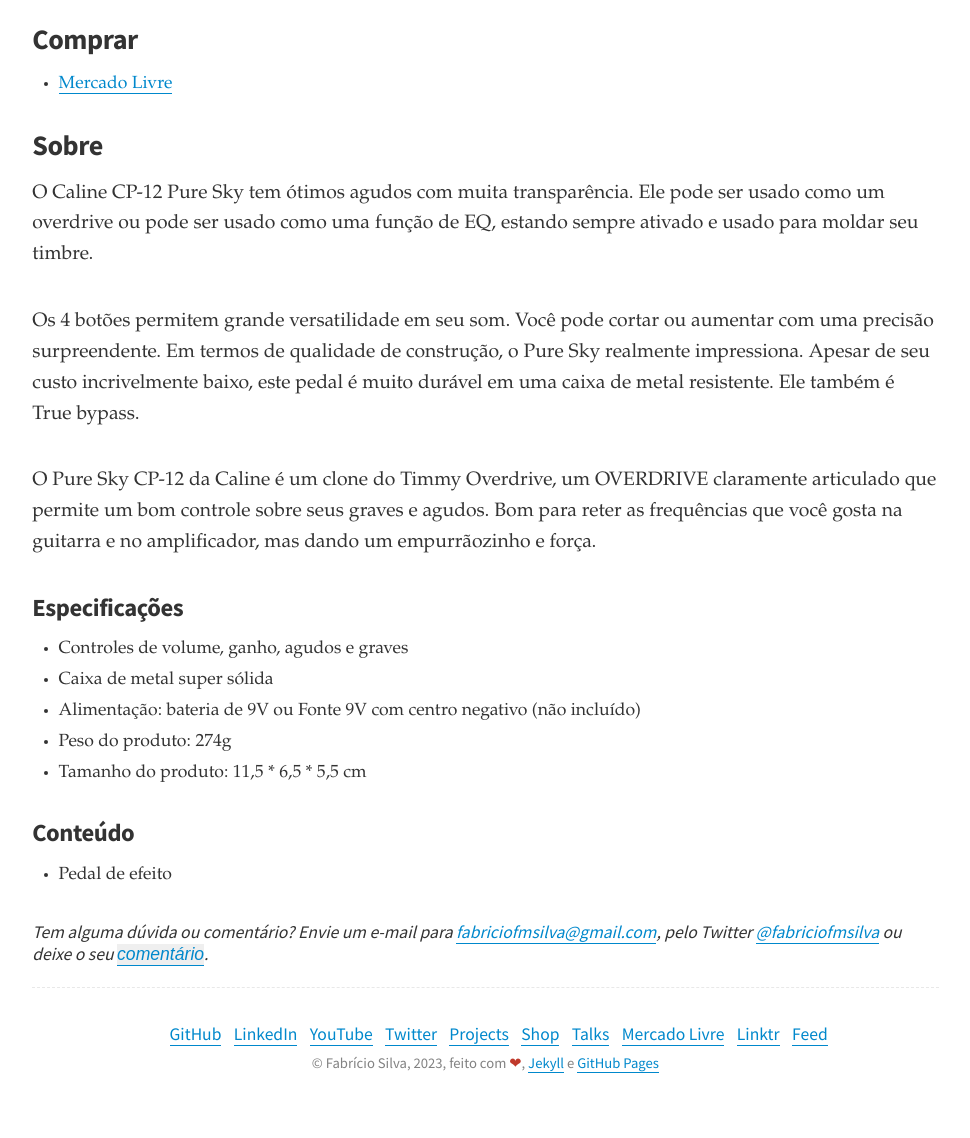
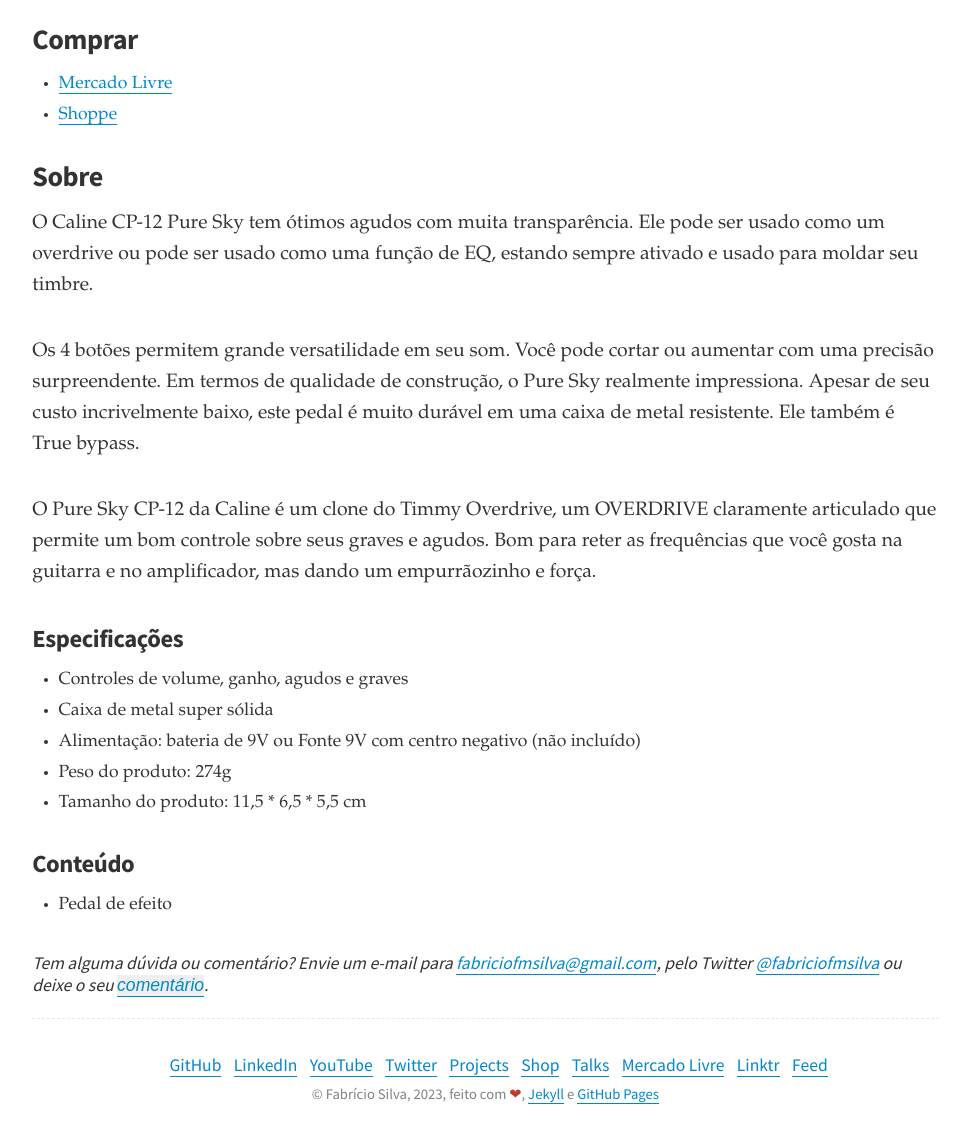
Before and after one commit to fabriciofmsilva/fabriciofmsilva.github.io, a Jekyll site: the page built from _shop/caline-pure-sky-overdrive.md, in a window 1280 px wide. Shown: the part 741-1879 px from the top of the page, without its empty margins (159-1129 px from the left). Built offline with Jekyll 4.4.1, drawn with Linux system fonts in a browser that asks for light colours; before the commit the page ends 1848 px from its top, so only the background shows below that.

Commit message:
Update caline-pure-sky-overdrive.md

```diff
--- a/_shop/caline-pure-sky-overdrive.md
+++ b/_shop/caline-pure-sky-overdrive.md
@@ -15,6 +15,7 @@
 ## Comprar
 
 - [Mercado Livre](https://produto.mercadolivre.com.br/MLB-2981839108-pedal-caline-pure-sky-overdrive-guitarra-_JM)
+- [Shoppe](https://shope.ee/3KtcjV2pWr)
 
 ## Sobre
 
```
